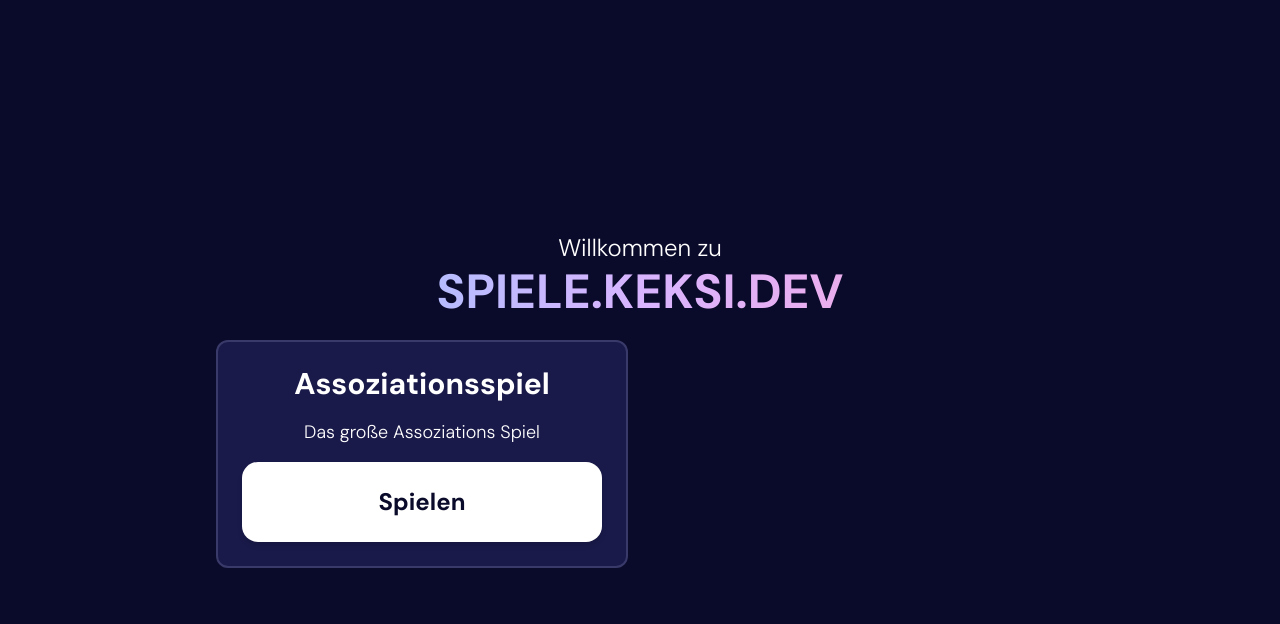
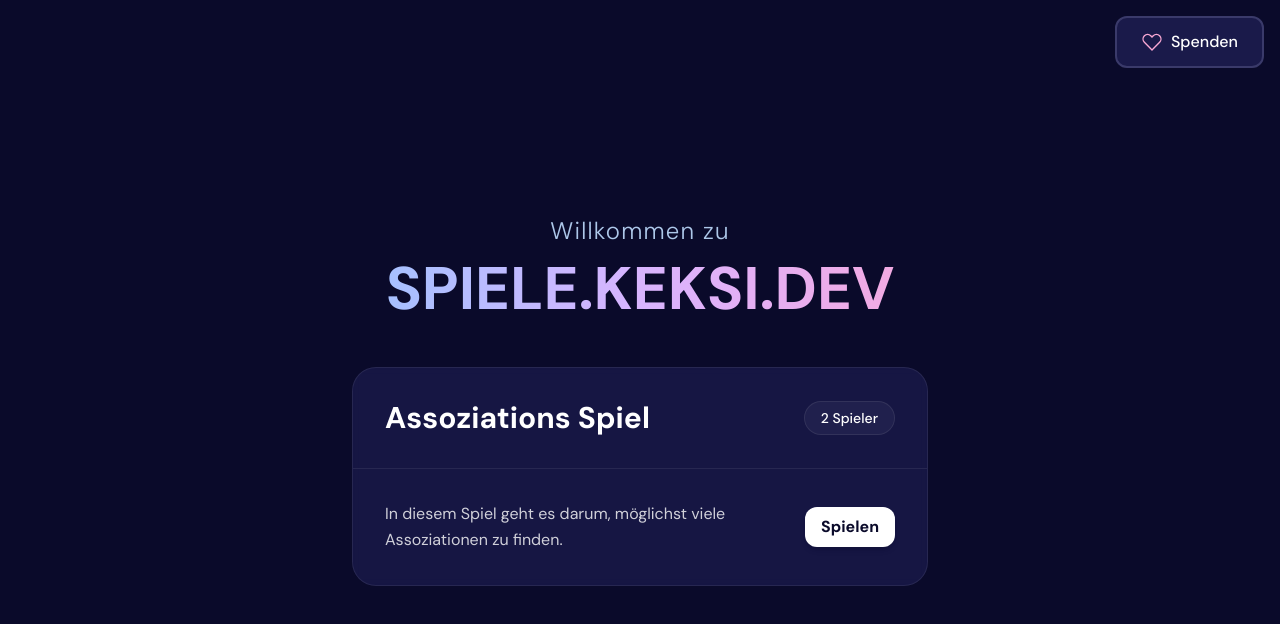
Before and after one commit to Notnna/spiele, a Vue app in the folder client/: page / in a window 1280 px wide. Shown: the top 624 px of the page. Built offline with nearby package versions, Linux system fonts and the light colour scheme; a web font is replaced by a local one.

Commit message:
refactor: improve homepage design

```diff
--- a/client/src/pages/index.vue
+++ b/client/src/pages/index.vue
@@ -1,13 +1,15 @@
 <script setup lang="ts">
 import { ref } from 'vue'
 import { useRouter } from 'vue-router'
+import DonateButton from '../components/DonateButton.vue'
 
 const router = useRouter()
 
 const games = ref([
   {
-    title: 'Assoziationsspiel',
-    description: 'Das große Assoziations Spiel',
+    title: 'Assoziations Spiel',
+    description: 'In diesem Spiel geht es darum, möglichst viele Assoziationen zu finden.',
+    playerCount: '2 Spieler',
     route: '/assoziationsspiel',
   },
 ])
@@ -19,28 +21,38 @@ function navigateToGame(route: string) {
 
 <template>
   <div class="min-h-screen flex items-center justify-center bg-[#0a0a2a] text-white font-sans">
-    <div class="max-w-4xl w-full p-6 space-y-6">
-      <h1 class="text-center space-y-1">
-        <div class="text-2xl font-light">
-          Willkommen zu
-        </div>
-        <div class="from-blue-300 via-purple-300 to-pink-300 bg-gradient-to-r bg-clip-text text-5xl text-transparent font-bold">
+    <DonateButton />
+
+    <div class="relative max-w-3xl w-full p-6 space-y-12">
+      <h1 class="text-center space-y-3">
+        <div class="text-2xl font-light tracking-wider text-blue-200/90">Willkommen zu</div>
+        <div class="from-blue-300 via-purple-300 to-pink-300 bg-gradient-to-r bg-clip-text text-6xl text-transparent font-bold">
           SPIELE.KEKSI.DEV
         </div>
       </h1>
 
-      <div class="grid grid-cols-1 md:grid-cols-2 gap-6">
+      <div class="flex justify-center">
         <div
           v-for="game in games"
           :key="game.title"
-          class="border-2 border-[#3a3a6a] rounded-xl bg-[#1a1a4a] p-6 space-y-4 cursor-pointer hover:shadow-[0_0_10px_rgba(255,255,255,0.2)] transition-shadow duration-300"
+          class="w-full max-w-xl cursor-pointer rounded-3xl bg-[#1a1a4a]/80 backdrop-blur-sm transition-all duration-300 border border-white/[0.08] hover:shadow-[0_0_10px_rgba(255,255,255,0.2)]"
           @click="navigateToGame(game.route)"
         >
-          <h2 class="text-3xl font-bold">{{ game.title }}</h2>
-          <p class="text-lg font-light">{{ game.description }}</p>
-          <button class="btn w-full">
-            Spielen
-          </button>
+          <div class="p-8 border-b border-white/[0.08]">
+            <div class="flex items-center justify-between gap-4">
+              <h2 class="text-3xl font-bold">{{ game.title }}</h2>
+              <span class="text-sm font-medium bg-white/[0.05] px-4 py-1.5 rounded-full border border-white/[0.08] whitespace-nowrap">
+                {{ game.playerCount }}
+              </span>
+            </div>
+          </div>
+
+          <div class="p-8">
+            <div class="flex items-center justify-between gap-8">
+              <p class="text-base leading-relaxed text-white/80 text-left">{{ game.description }}</p>
+              <button class="btn-sm shrink-0">Spielen</button>
+            </div>
+          </div>
         </div>
       </div>
     </div>
--- a/client/uno.config.ts
+++ b/client/uno.config.ts
@@ -9,6 +9,7 @@ import {
 export default defineConfig({
   shortcuts: [
     ['btn', 'rounded-2xl bg-white py-6 text-2xl text-[#0a0a2a] font-bold shadow-md transition-all duration-150 ease-in-out hover:bg-gray-200 disabled:opacity-50 disabled:bg-gray-200'],
+    ['btn-sm', 'rounded-xl bg-white py-2 px-4 text-base text-[#0a0a2a] font-bold shadow-md transition-all duration-150 ease-in-out hover:bg-gray-200 disabled:opacity-50 disabled:bg-gray-200'],
     ['input', 'w-full border-[#3a3a6a] border-2 rounded-2xl bg-[#1a1a4a] py-6 text-center text-2xl text-white font-bold shadow-inner focus:border-[#3a3a6a] focus:outline-none focus:ring-0'],
   ],
   presets: [
```
